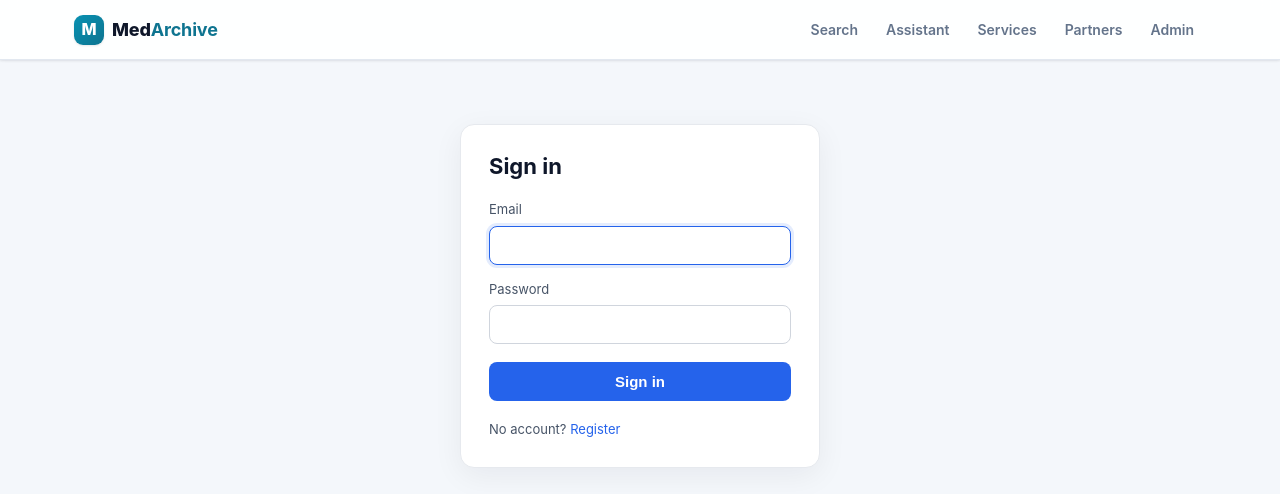
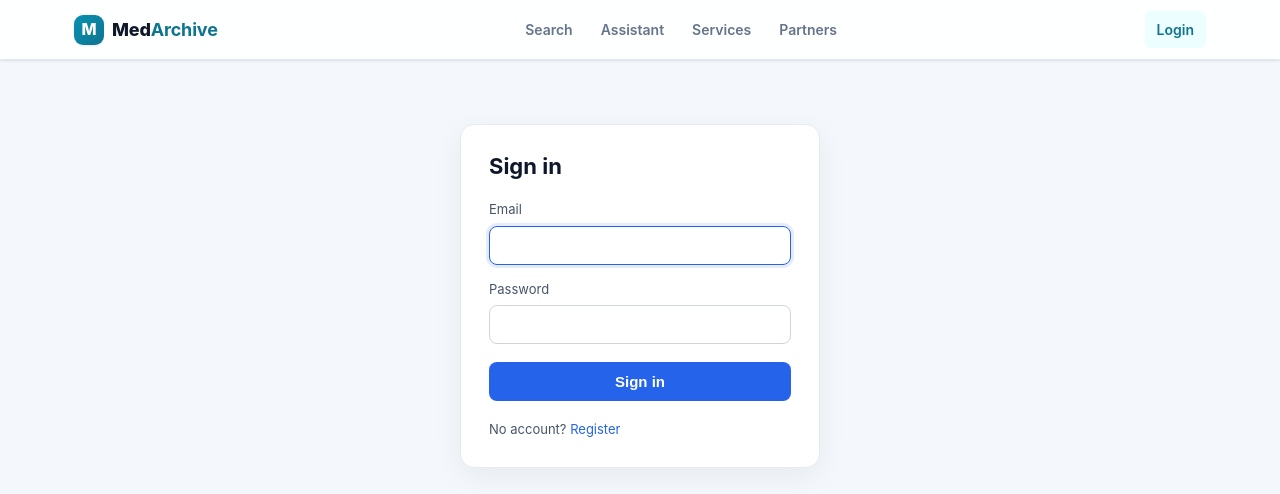
Before and after one commit to juliuscaesar100usd/MedTech-Hackathon-2026, a React (Vite) app in the folder frontend/: page /login in a window 1280 px wide. Shown: the top 494 px of the page. Built offline with nearby package versions, Linux system fonts and the light colour scheme; no server answers.

Commit message:
feat(auth): admin-only nav + identity/logout + RequireAdmin route guard

```diff
--- a/frontend/src/App.tsx
+++ b/frontend/src/App.tsx
@@ -1,5 +1,6 @@
 import { BrowserRouter, Routes, Route, Navigate } from 'react-router-dom';
 import { Layout } from './components/Layout';
+import { RequireAdmin } from './components/RequireAdmin';
 import { ToastProvider } from './components/Toast';
 import { AuthProvider } from './auth/AuthContext';
 
@@ -35,7 +36,7 @@ export function App() {
             <Route path="login" element={<LoginPage />} />
             <Route path="register" element={<RegisterPage />} />
 
-            <Route path="admin" element={<AdminLayout />}>
+            <Route path="admin" element={<RequireAdmin><AdminLayout /></RequireAdmin>}>
               <Route index element={<Navigate to="dashboard" replace />} />
               <Route path="dashboard" element={<DashboardPage />} />
               <Route path="upload" element={<UploadPage />} />
--- a/frontend/src/components/Layout.tsx
+++ b/frontend/src/components/Layout.tsx
@@ -1,14 +1,23 @@
-import { NavLink, Link, Outlet } from 'react-router-dom';
+import { NavLink, Link, Outlet, useNavigate } from 'react-router-dom';
+import { useAuth } from '../auth/AuthContext';
 
-const navItems = [
+const baseNav = [
   { to: '/', label: 'Search', end: true },
   { to: '/assistant', label: 'Assistant' },
   { to: '/services', label: 'Services' },
   { to: '/partners', label: 'Partners' },
-  { to: '/admin', label: 'Admin' },
 ];
 
 export function NavBar() {
+  const { user, logout } = useAuth();
+  const navigate = useNavigate();
+  const items = user?.role === 'admin' ? [...baseNav, { to: '/admin', label: 'Admin' }] : baseNav;
+
+  function onLogout() {
+    logout();
+    navigate('/', { replace: true });
+  }
+
   return (
     <nav className="navbar">
       <div className="navbar-inner">
@@ -19,16 +28,26 @@ export function NavBar() {
           </span>
         </Link>
         <div className="nav-links">
-          {navItems.map((item) => (
+          {items.map((item) => (
             <NavLink
               key={item.to}
               to={item.to}
-              end={item.end}
+              end={(item as { end?: boolean }).end}
               className={({ isActive }) => `nav-link${isActive ? ' active' : ''}`}
             >
               {item.label}
             </NavLink>
           ))}
+        </div>
+        <div className="nav-auth">
+          {user ? (
+            <>
+              <span className="nav-user" title={user.email}>{user.email}</span>
+              <button type="button" className="nav-logout" onClick={onLogout}>Logout</button>
+            </>
+          ) : (
+            <NavLink to="/login" className="nav-link">Login</NavLink>
+          )}
         </div>
       </div>
     </nav>
--- /dev/null
+++ b/frontend/src/components/RequireAdmin.tsx
@@ -0,0 +1,13 @@
+import { Navigate, useLocation } from 'react-router-dom';
+import type { ReactNode } from 'react';
+import { useAuth } from '../auth/AuthContext';
+
+export function RequireAdmin({ children }: { children: ReactNode }) {
+  const { user, loading } = useAuth();
+  const location = useLocation();
+  if (loading) return <div className="auth-wrap">Загрузка…</div>;
+  if (!user || user.role !== 'admin') {
+    return <Navigate to="/login" replace state={{ from: location.pathname }} />;
+  }
+  return <>{children}</>;
+}
--- a/frontend/src/styles.css
+++ b/frontend/src/styles.css
@@ -1229,3 +1229,12 @@ p {
 .auth-btn:disabled { opacity: 0.6; cursor: default; }
 .auth-error { margin: 0; color: #b42318; font-size: 13px; }
 .auth-alt { margin: 4px 0 0; font-size: 13px; color: #475467; }
+
+/* --- Nav auth controls --- */
+.nav-auth { display: flex; align-items: center; gap: 12px; margin-left: auto; }
+.nav-user { font-size: 13px; color: #475467; max-width: 180px; overflow: hidden; text-overflow: ellipsis; white-space: nowrap; }
+.nav-logout {
+  border: 1px solid #d0d5dd; background: #fff; border-radius: 8px;
+  padding: 6px 12px; font-size: 13px; cursor: pointer; color: #344054;
+}
+.nav-logout:hover { background: #f9fafb; }
```
